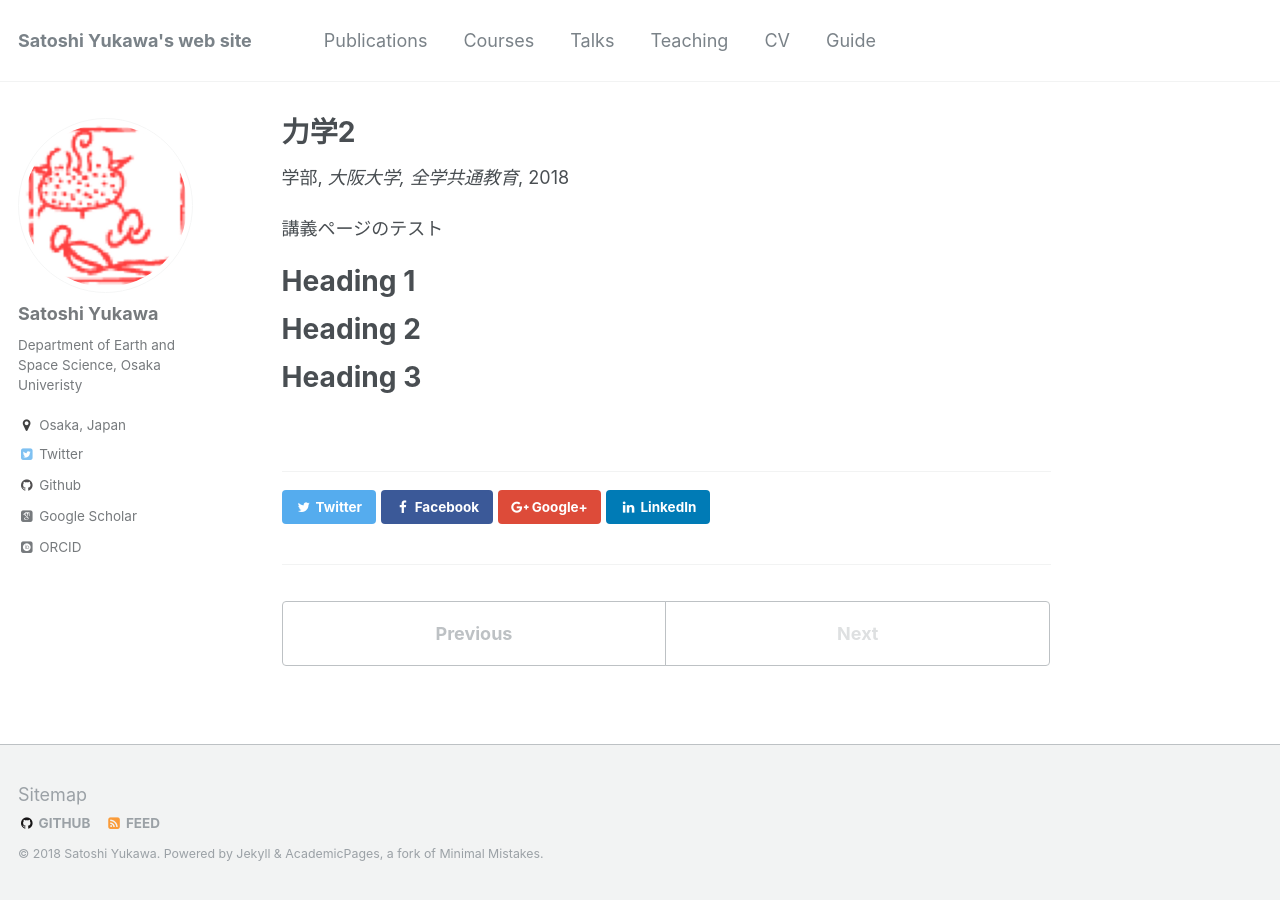
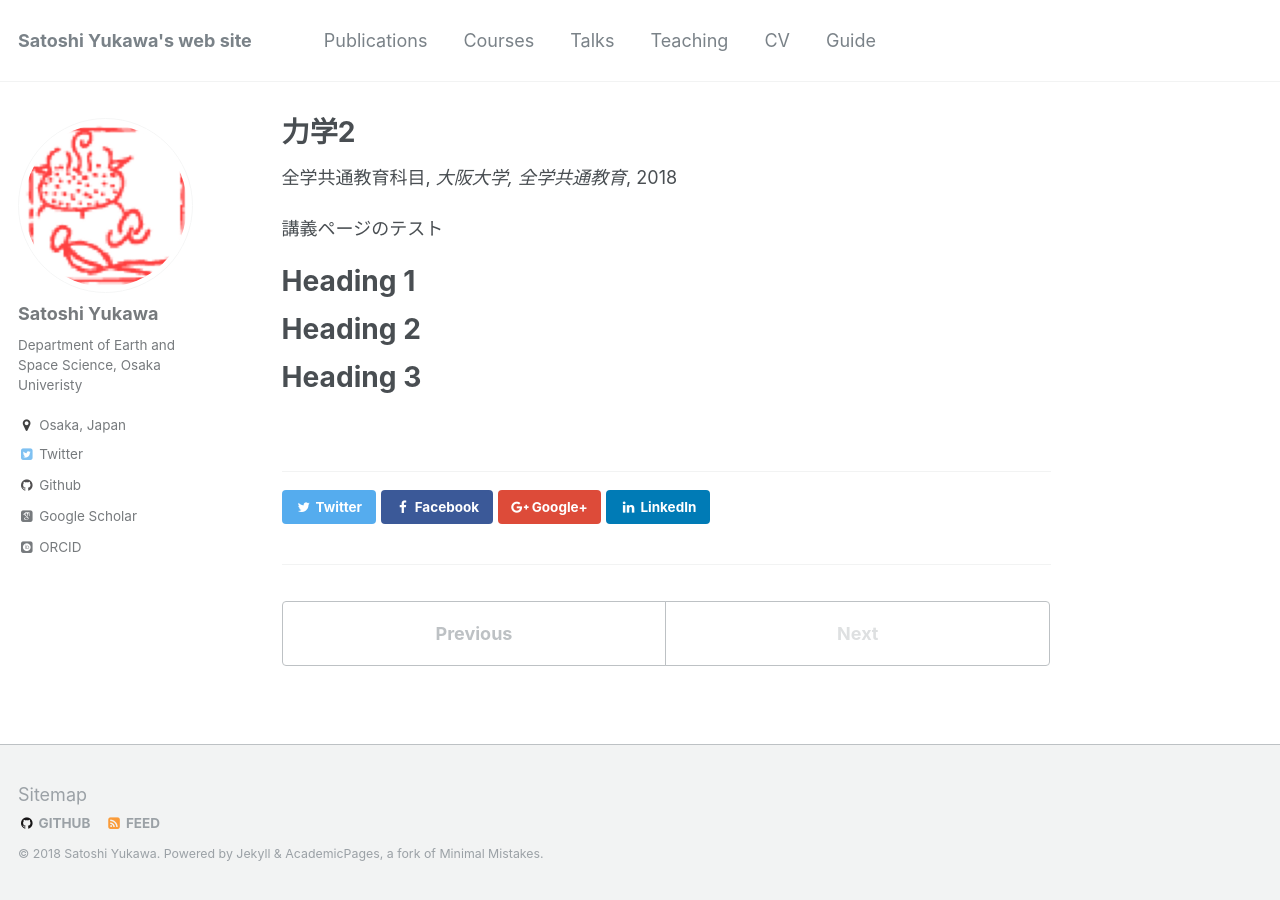
Before and after one commit to stsykw/stsykw.github.io, a Jekyll site: the page built from _courses/2018-autumn-mechanics2.md, in a window 1280 px wide. Built offline with Jekyll 4.4.1, drawn with Linux system fonts in a browser that asks for light colours; some web fonts are replaced.

Commit message:
change text

```diff
--- a/_courses/2018-autumn-mechanics2.md
+++ b/_courses/2018-autumn-mechanics2.md
@@ -1,7 +1,7 @@
 ---
 title: "力学2"
 collection: courses
-type: "学部"
+type: "全学共通教育科目"
 permalink: /courses/2018-autumn-mechanics2
 venue: "大阪大学, 全学共通教育"
 date: 2018-10-01
```
